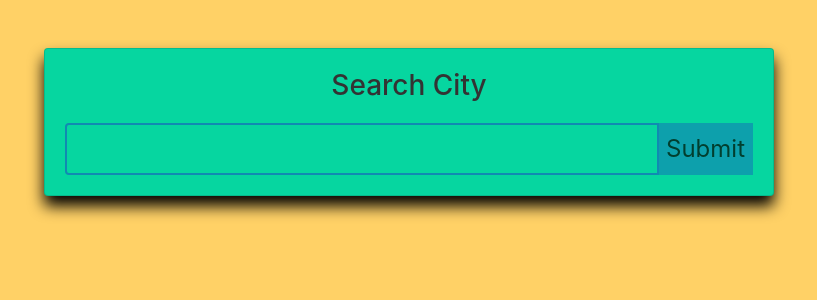
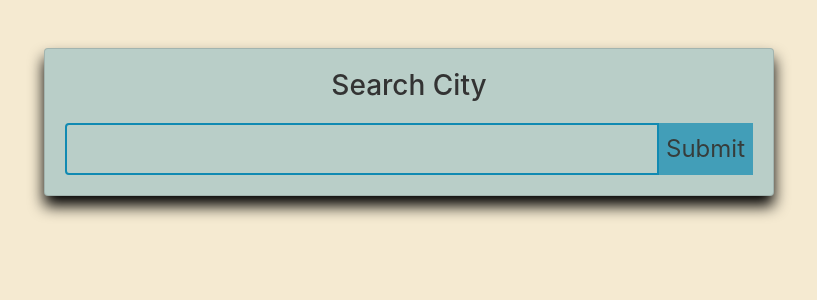
Before and after one commit to nikolina-marinova3/Milestone_i_ii_iii, a PHP site: page /weather_info/index.html in a window 1280 px wide. Shown: the top 300 px of the page, without its empty margins (231-1048 px from the left). Run offline with PHP 8.4, Linux system fonts and the light colour scheme.

Commit message:
Add files via upload

```diff
--- a/weather_info/css/main.css
+++ b/weather_info/css/main.css
@@ -1,8 +1,8 @@
 :root {
   --mainBlack: #333333;
   --mainWhite: #f5f5f5;
-  --mainYellow: #ffd166;
-  --mainGreen: #06d6a0;
+  --mainYellow: #f5ead1;
+  --mainGreen: #b9cec8;
   --mainBlue: #118ab2;
   --darkBlue: #073b4c;
 }
```
